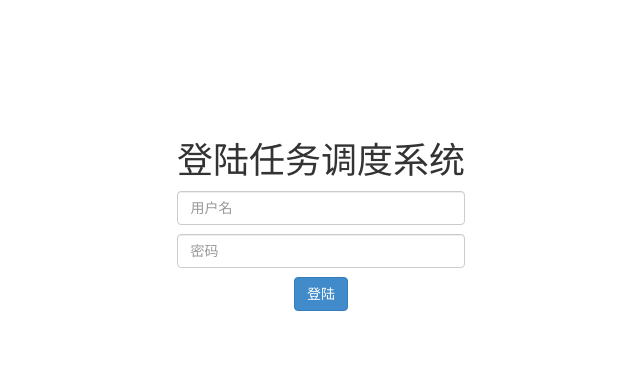
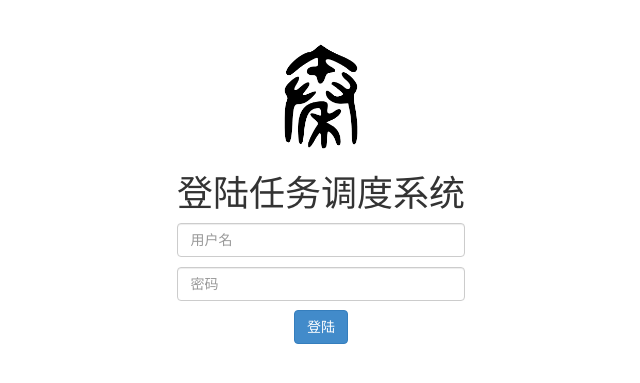
Before and after one commit to JensenChik/chin, a Flask app: page /login in a window 1280 px wide. Shown: the part 51-434 px from the top of the page, without its empty margins (319-959 px from the left). Run offline with Flask 2, Linux system fonts and the light colour scheme; parts of the project's set-up code (start-up, migrations or seed data) failed here and were passed over; some libraries are stand-ins or nearby versions.

Commit message:
添加图标

```diff
--- a/webserver/main/views.py
+++ b/webserver/main/views.py
@@ -1,6 +1,6 @@
 # coding=utf-8
 from . import admin
-from flask import render_template, request, redirect, url_for
+from flask import render_template, request, redirect, url_for, send_file
 from model import DBSession, Task, TaskInstance, User
 from flask.ext.login import login_user, login_required, logout_user, current_user
 from webserver import login_manager
@@ -54,6 +54,11 @@ def home():
     return render_template('list_task.html', tasks=tasks)
 
 
+@admin.route('/favicon.ico')
+def ico():
+    return send_file('static/chin.ico')
+
+
 @admin.route('/new_task', methods=['POST', 'GET'])
 @login_required
 def new_task():
@@ -99,9 +104,11 @@ def list_execute_log():
     session = DBSession()
     tasks_instance = session.query(TaskInstance, Task) \
         .join(Task, and_(TaskInstance.task_id == Task.id, TaskInstance.status.isnot(None))) \
-        .order_by(TaskInstance.finish_time.desc(), TaskInstance.begin_time.desc(), TaskInstance.pooled_time.desc()).all()
+        .order_by(TaskInstance.finish_time.desc(), TaskInstance.begin_time.desc(),
+                  TaskInstance.pooled_time.desc()).all()
     session.close()
     return render_template('list_execute_log.html', tasks_instance=tasks_instance)
+
 
 @admin.route('/get_log_detail', methods=['POST'])
 @login_required
@@ -109,7 +116,8 @@ def get_log_detail():
     session = DBSession()
     task_id = request.form.get('task_id')
     version = request.form.get('version')
-    log_detail = session.query(TaskInstance.log).filter_by(task_id=task_id, version=version).first() if version is not None \
+    log_detail = session.query(TaskInstance.log).filter_by(task_id=task_id,
+                                                           version=version).first() if version is not None \
         else session.query(TaskInstance.log).filter_by(task_id=task_id).order_by(TaskInstance.begin_time.desc()).first()
     return log_detail
 
--- a/webserver/templates/login.html
+++ b/webserver/templates/login.html
@@ -22,9 +22,10 @@
     </div>
 </nav>
 
-<body style="margin:15% 5% 5% 5%">
+<body style="margin:7% 5% 5% 5%">
 
 <div align="center">
+    <img src="../static/chin.png" height="10%" width="10%">
     <h1>登陆任务调度系统</h1>
 </div>
 
```
Also changed, not shown: webserver/static/chin.ico (added), webserver/static/chin.png (added).
